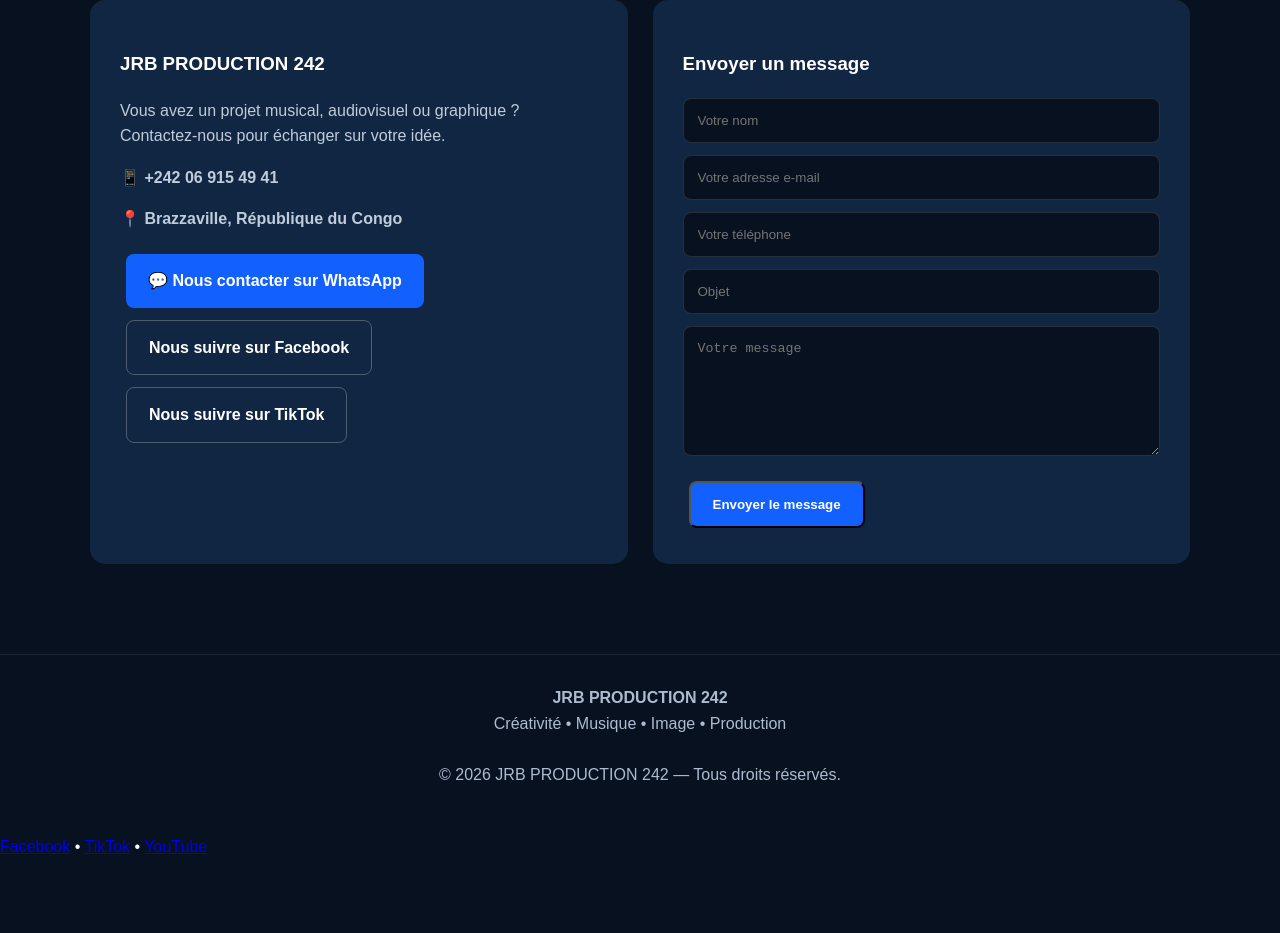
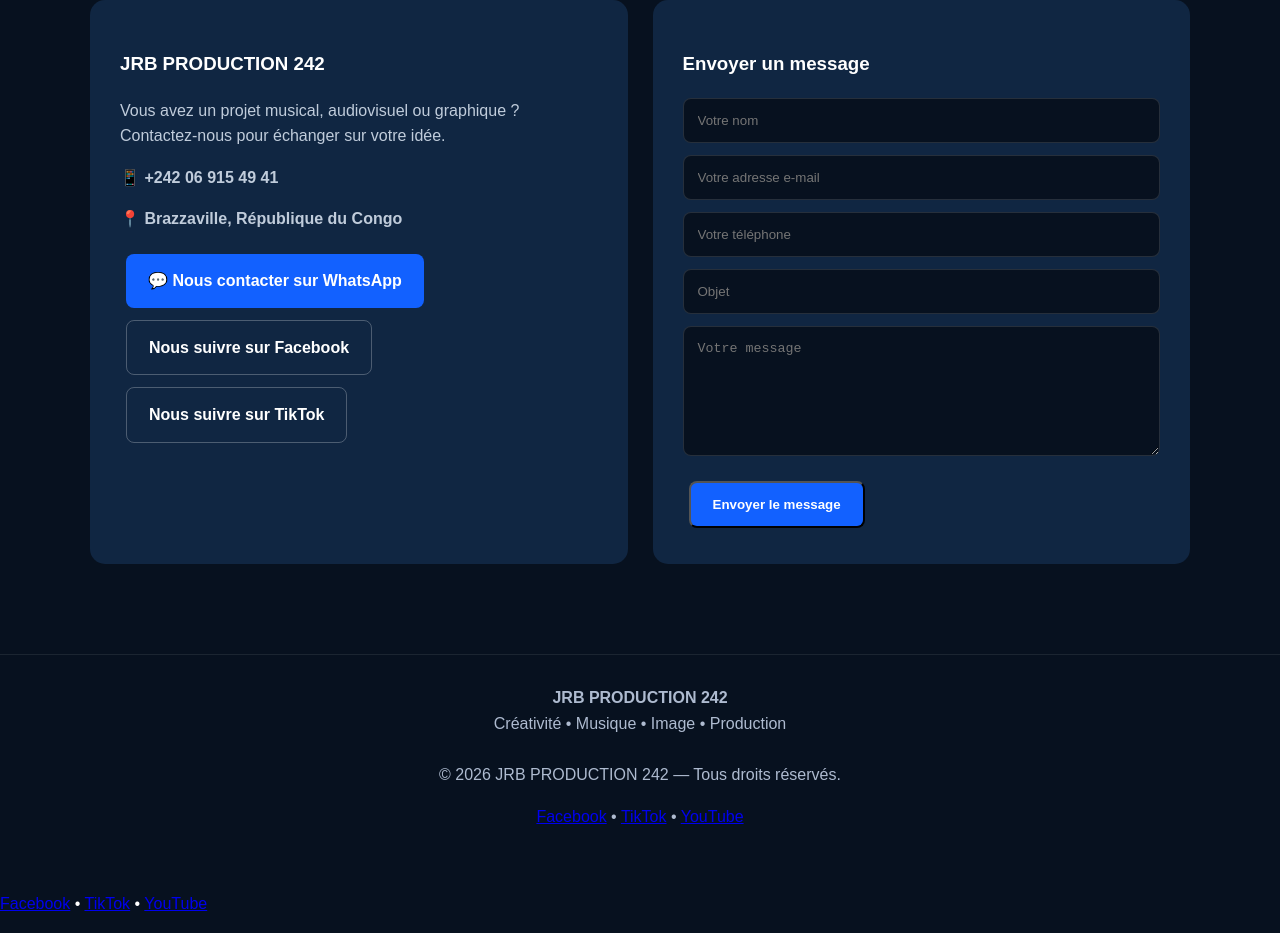
Before and after one commit to productionjrb0-hub/JRB-PRODUCTION-242, a plain HTML site: page index.html in a window 1280 px wide. Shown: the part 3345-4278 px from the top of the page. Before the commit the page ends 4220 px from the top, so only its background shows below. Drawn offline with Linux system fonts and the light colour scheme.

Commit message:
Add social media links to the footer
Updated footer with social media links.

```diff
--- a/index.html
+++ b/index.html
@@ -432,7 +432,11 @@ Créativité • Musique • Image • Production
 <br><br>
 
 © 2026 JRB PRODUCTION 242 — Tous droits réservés.
-
+<p>
+<a href="https://www.facebook.com/profile.php?id=61593155194841" target="_blank">Facebook</a> •
+<a href="https://www.tiktok.com/@jrb.production.242" target="_blank">TikTok</a> •
+<a href="https://www.youtube.com/@JRBPRODUCTION242" target="_blank">YouTube</a>
+</p>
 </footer>
 <p>
 <a href="https://www.facebook.com/profile.php?id=61593155194841" target="_blank">Facebook</a> •
```
